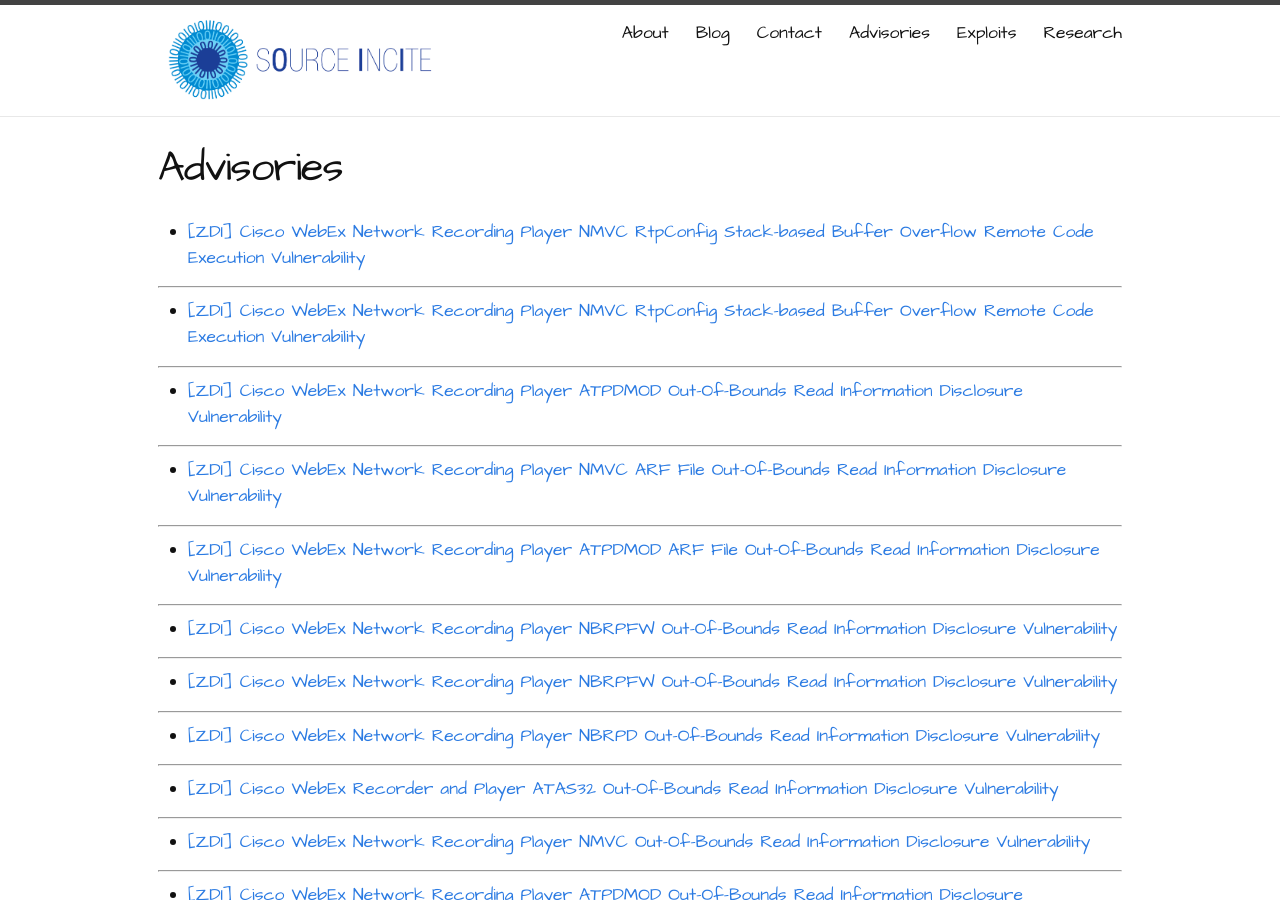
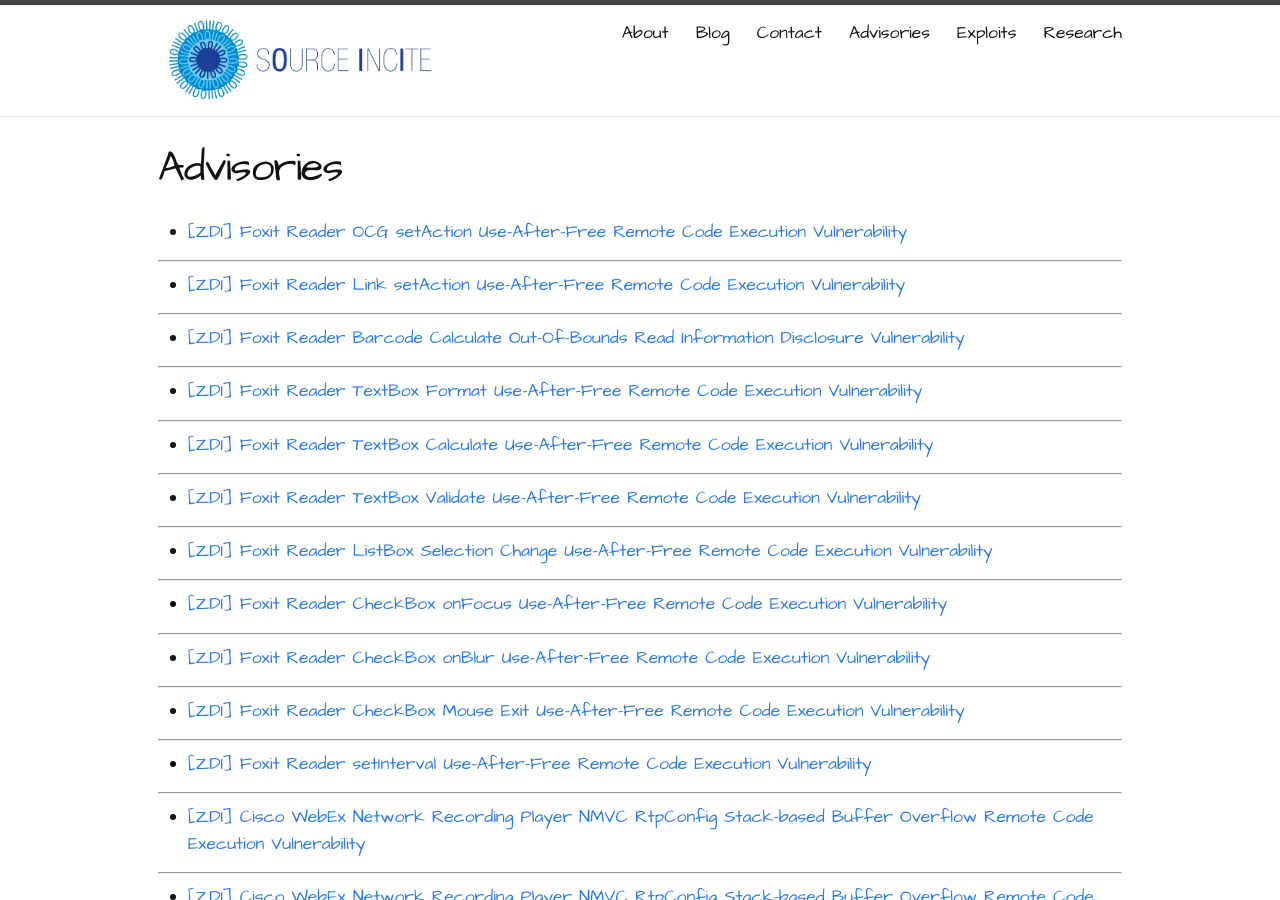
Before and after one commit to sourceincite/sourceincite.github.io, a Jekyll site: the page built from advisories/index.md, in a window 1280 px wide and 900 px high. Built offline with Jekyll 4.4.1, drawn with Linux system fonts in a browser that asks for light colours.

Commit message:
disclosed some foxit bugs

```diff
--- a/advisories/index.md
+++ b/advisories/index.md
@@ -4,6 +4,50 @@
 permalink: /advisories/
 ---
 
+* [[ZDI] Foxit Reader OCG setAction Use-After-Free Remote Code Execution Vulnerability](https://www.zerodayinitiative.com/advisories/ZDI-18-1105/)
+
+---
+
+* [[ZDI] Foxit Reader Link setAction Use-After-Free Remote Code Execution Vulnerability](https://www.zerodayinitiative.com/advisories/ZDI-18-1104/)
+
+---
+
+* [[ZDI] Foxit Reader Barcode Calculate Out-Of-Bounds Read Information Disclosure Vulnerability](https://www.zerodayinitiative.com/advisories/ZDI-18-1103/)
+
+---
+
+* [[ZDI] Foxit Reader TextBox Format Use-After-Free Remote Code Execution Vulnerability](https://www.zerodayinitiative.com/advisories/ZDI-18-1102/)
+
+---
+
+* [[ZDI] Foxit Reader TextBox Calculate Use-After-Free Remote Code Execution Vulnerability](https://www.zerodayinitiative.com/advisories/ZDI-18-1101/)
+
+---
+
+* [[ZDI] Foxit Reader TextBox Validate Use-After-Free Remote Code Execution Vulnerability](https://www.zerodayinitiative.com/advisories/ZDI-18-1100/)
+
+---
+
+* [[ZDI] Foxit Reader ListBox Selection Change Use-After-Free Remote Code Execution Vulnerability](https://www.zerodayinitiative.com/advisories/ZDI-18-1099/)
+
+---
+
+* [[ZDI] Foxit Reader CheckBox onFocus Use-After-Free Remote Code Execution Vulnerability](https://www.zerodayinitiative.com/advisories/ZDI-18-1098/)
+
+---
+
+* [[ZDI] Foxit Reader CheckBox onBlur Use-After-Free Remote Code Execution Vulnerability](https://www.zerodayinitiative.com/advisories/ZDI-18-1097/)
+
+---
+
+* [[ZDI] Foxit Reader CheckBox Mouse Exit Use-After-Free Remote Code Execution Vulnerability](https://www.zerodayinitiative.com/advisories/ZDI-18-1096/)
+
+---
+
+* [[ZDI] Foxit Reader setInterval Use-After-Free Remote Code Execution Vulnerability](https://www.zerodayinitiative.com/advisories/ZDI-18-1094/)
+
+---
+
 * [[ZDI] Cisco WebEx Network Recording Player NMVC RtpConfig Stack-based Buffer Overflow Remote Code Execution Vulnerability](https://www.zerodayinitiative.com/advisories/ZDI-18-1079/)
 
 ---
```
